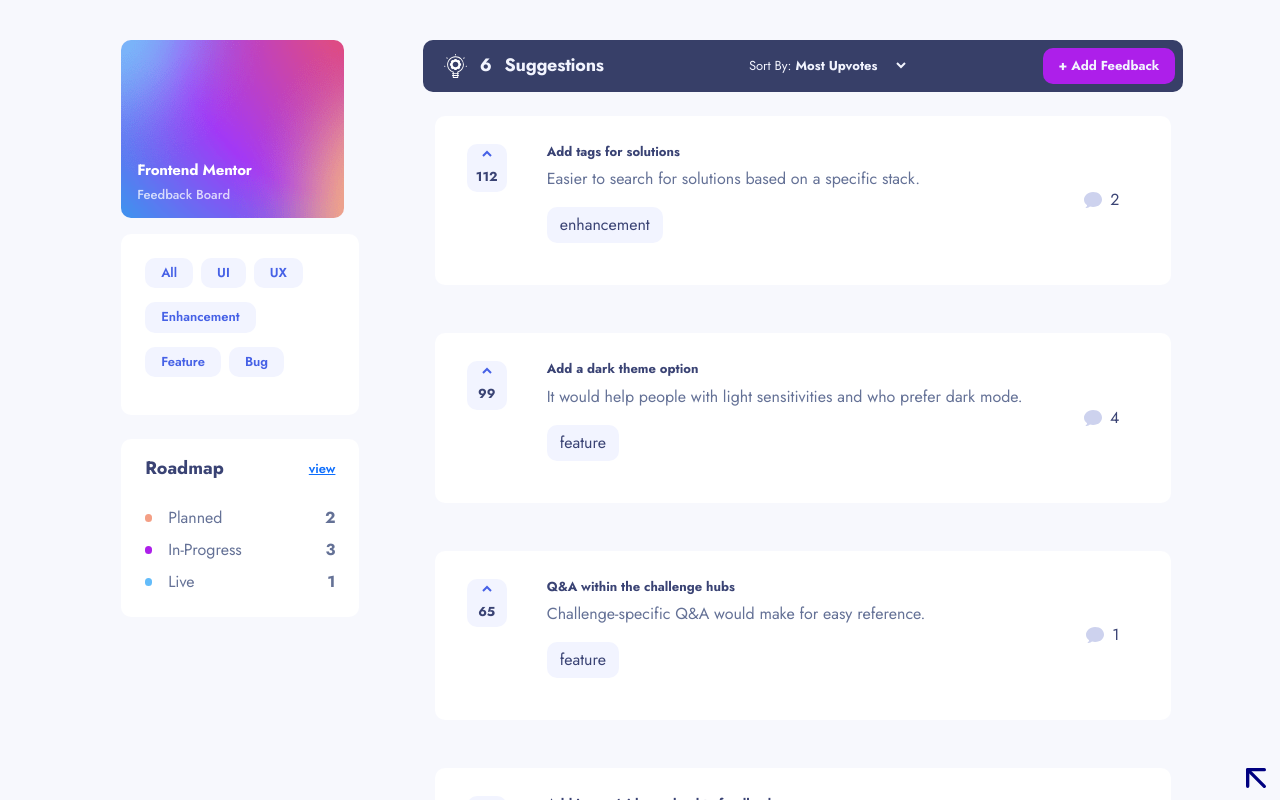
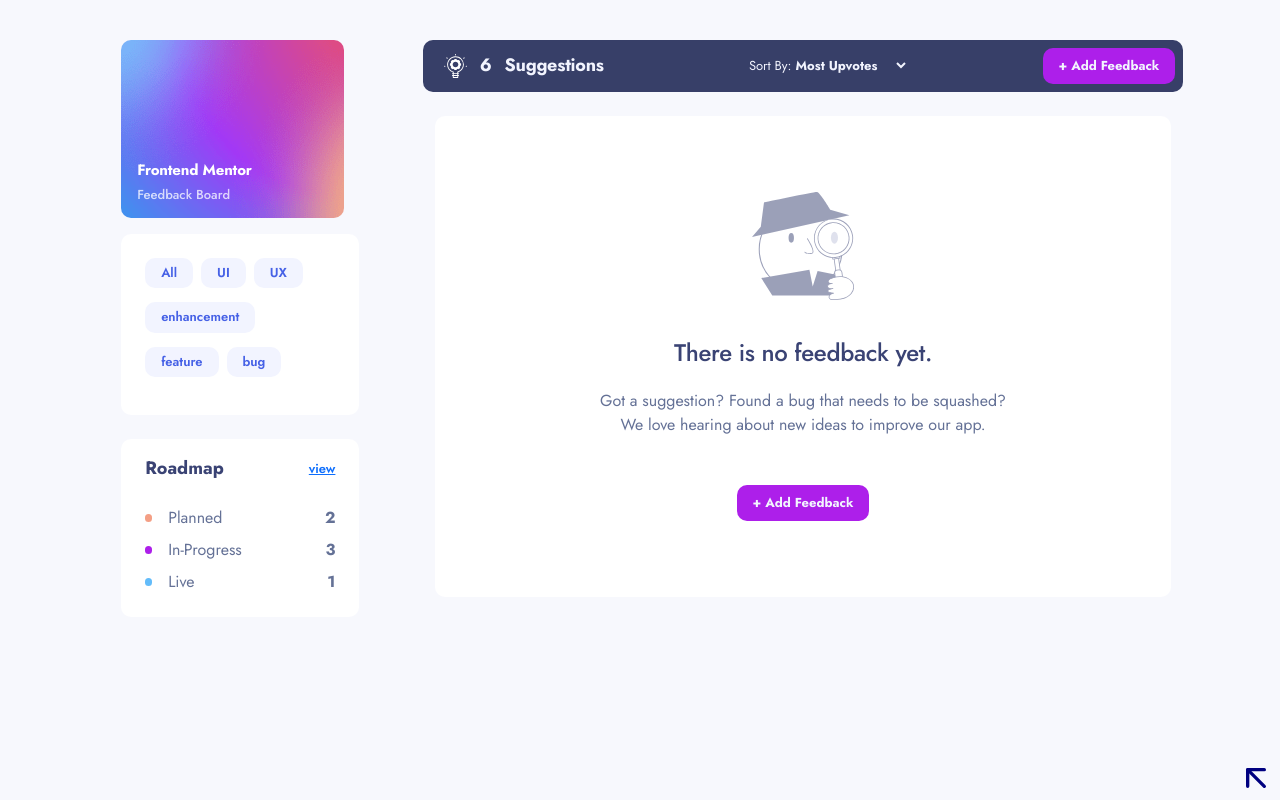
Before and after one commit to mariamo101/team-2, a React (Vite) app: page / in a window 1280 px wide. Both pictures are taken after a click on the button "All". Shown: the top 800 px of the page. Built offline with nearby package versions, Linux system fonts and the light colour scheme.

Commit message:
fix: filtered category main page

```diff
--- a/src/components/feedbackboard/FeedBackBoard.jsx
+++ b/src/components/feedbackboard/FeedBackBoard.jsx
@@ -9,7 +9,8 @@
 import GradiantColuns from "./gradientBoard/desktopRow/GradiantColuns";
 
 const FeedBackBoard = () => {
-  const { productData } = useContext(FeedbackContext);
+  const { productData, mainCategory } = useContext(FeedbackContext);
+  console.log(mainCategory);
   if (productData.length === 0) {
     return (
       <>
@@ -36,12 +37,27 @@
         <Col lg="7" md="12" className="p-0">
           <MobileHeader />
           <div>
-            {productData.map((product) => (
+            {mainCategory?.map((product) => (
               <Container key={Math.floor(Math.random() * Date.now())}>
                 <FeedbackContainer {...product} />
                 <div className="mb-5" />
               </Container>
             ))}
+            {mainCategory.length=== 0 && (
+              <Container>
+                <div className={styles.noFeedback}>
+                  <img src={emptyFeedback} alt="Empty Feedbacks" />
+                  <h1 className={styles.noFeedbackYet}>
+                    There is no feedback yet.
+                  </h1>
+                  <p className={styles.noFeedbackP}>
+                    Got a suggestion? Found a bug that needs to be squashed? We
+                    love hearing about new ideas to improve our app.
+                  </p>
+                  <MainButton path="/new-feedback" text="+ Add Feedback" />
+                </div>
+              </Container>
+            )}
           </div>
         </Col>
       </Row>
--- a/src/components/feedbackboard/sideBar/buttonBoard/ButtonBoard.jsx
+++ b/src/components/feedbackboard/sideBar/buttonBoard/ButtonBoard.jsx
@@ -1,6 +1,6 @@
 import React from "react";
 import styles from "./ButtonBoard.module.css";
-import SmallButtons from "./SmallButtons";
+
 import { useContext } from "react";
 import { FeedbackContext } from "../../../../store/feedback-context";
 
@@ -8,27 +8,27 @@
   const capitalizeFirstLetter = (word) =>
     word.charAt(0).toUpperCase() + word.slice(1);
 
-  const { productData } = useContext(FeedbackContext);
+  const { productData,filteredProductsByCategory } = useContext(FeedbackContext);
   const categories = [
     "All",
     "UI",
     "UX",
     ...Array.from(new Set(productData.map((product) => product.category))),
   ];
+  function handleCategory(category){
+    const allProduct = filteredProductsByCategory(category)
+    console.log(allProduct);
+  }
 
   return (
     <div className={`${styles.buttonBoard} `}>
       {categories.map((category, index) => {
         return (
-          <SmallButtons text={capitalizeFirstLetter(category)} key={index} />
+          <div key={index}>
+            <button className={styles.button} onClick={()=>handleCategory(category)}>{category}</button>
+          </div>
         );
       })}
-      {/* <SmallButtons text="All" />
-      <SmallButtons text="UI" />
-      <SmallButtons text="UX" />
-      <SmallButtons text="Enhancement" />
-      <SmallButtons text="Bug" />
-      <SmallButtons text="Feature" /> */}
     </div>
   );
 }
--- a/src/components/feedbackboard/sideBar/buttonBoard/ButtonBoard.module.css
+++ b/src/components/feedbackboard/sideBar/buttonBoard/ButtonBoard.module.css
@@ -6,6 +6,24 @@
   margin-bottom: 1.5rem;
   display: flex;
   flex-wrap: wrap;
+}
+
+.button {
+  border-radius: 0.625rem;
+  background: rgba(var(--sm-btn-bg));
+  font-size: 0.8125rem;
+  font-weight: 600;
+  color: rgba(var(--sm-btn-txt));
+  padding: 0.31rem 1rem 0.37rem 1rem;
+  cursor: pointer;
+  margin-right: 0.5rem;
+  margin-bottom: 0.88rem;
+}
+.button:hover {
+  background-color: rgba(var(--sm-btn-bg-h));
+}
+.button:active {
+  background-color: rgba(var(--sm-btn-bg-a));
 }
 
 @media screen and (min-width: 48rem) {
--- a/src/components/feedbackboard/sideBar/buttonBoard/SmallButtons.jsx
+++ /dev/null
@@ -1,9 +0,0 @@
-import React from "react";
-import styles from "./SmallButtons.module.css";
-export default function SmallButtons({ text }) {
-  return (
-    <>
-      <button className={styles.button}>{text}</button>
-    </>
-  );
-}
--- a/src/components/feedbackboard/sideBar/buttonBoard/SmallButtons.module.css
+++ /dev/null
@@ -1,17 +0,0 @@
-.button {
-  border-radius: 0.625rem;
-  background: rgba(var(--sm-btn-bg));
-  font-size: 0.8125rem;
-  font-weight: 600;
-  color: rgba(var(--sm-btn-txt));
-  padding: 0.31rem 1rem 0.37rem 1rem;
-  cursor: pointer;
-  margin-right: 0.5rem;
-  margin-bottom: 0.88rem;
-}
-.button:hover {
-  background-color: rgba(var(--sm-btn-bg-h));
-}
-.button:active {
-  background-color: rgba(var(--sm-btn-bg-a));
-}
--- a/src/store/feedback-context.jsx
+++ b/src/store/feedback-context.jsx
@@ -16,6 +16,7 @@
   filteredProductsByCategory: () => {},
   filteredProductsByComment: () => {},
   filteredProductsByUpvotes: () => {},
+  mainCategory:[],
 });
 
 export default function FeedbackContextProvider({ children }) {
@@ -24,6 +25,7 @@
     return storedData ? JSON.parse(storedData) : feedbacksData.productRequests;
   });
   const [mainData, setMainData] = useState(feedbacksData.currentUser);
+  const [mainCategory,setMainCategory] = useState(productData);
 
   useEffect(() => {
     // Update localStorage whenever productData changes
@@ -178,7 +180,7 @@
     return productData.filter((product) => product.status === name);
   }
   function filteredProductsByCategory(category) {
-    return productData.filter((product) => product.category === category);
+    setMainCategory(productData.filter((product) => product.category === category))
   }
   function filteredProductsByComment(comments) {
     return productData.filter((product) => product.comments === comments);
@@ -203,6 +205,7 @@
         filteredProductsByCategory,
         filteredProductsByComment,
         filteredProductsByUpvotes,
+        mainCategory,
       }}
     >
       {children}
```
